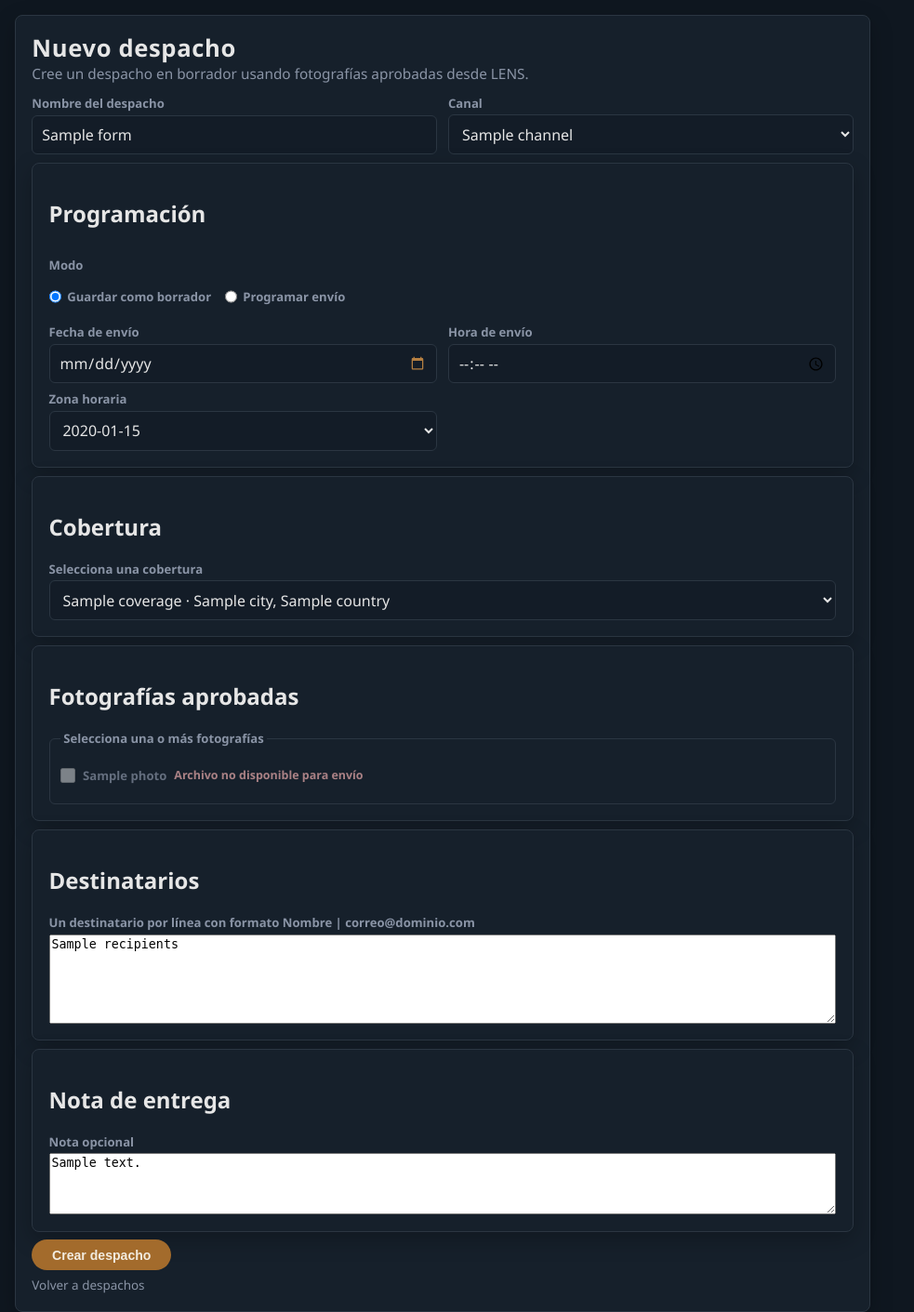
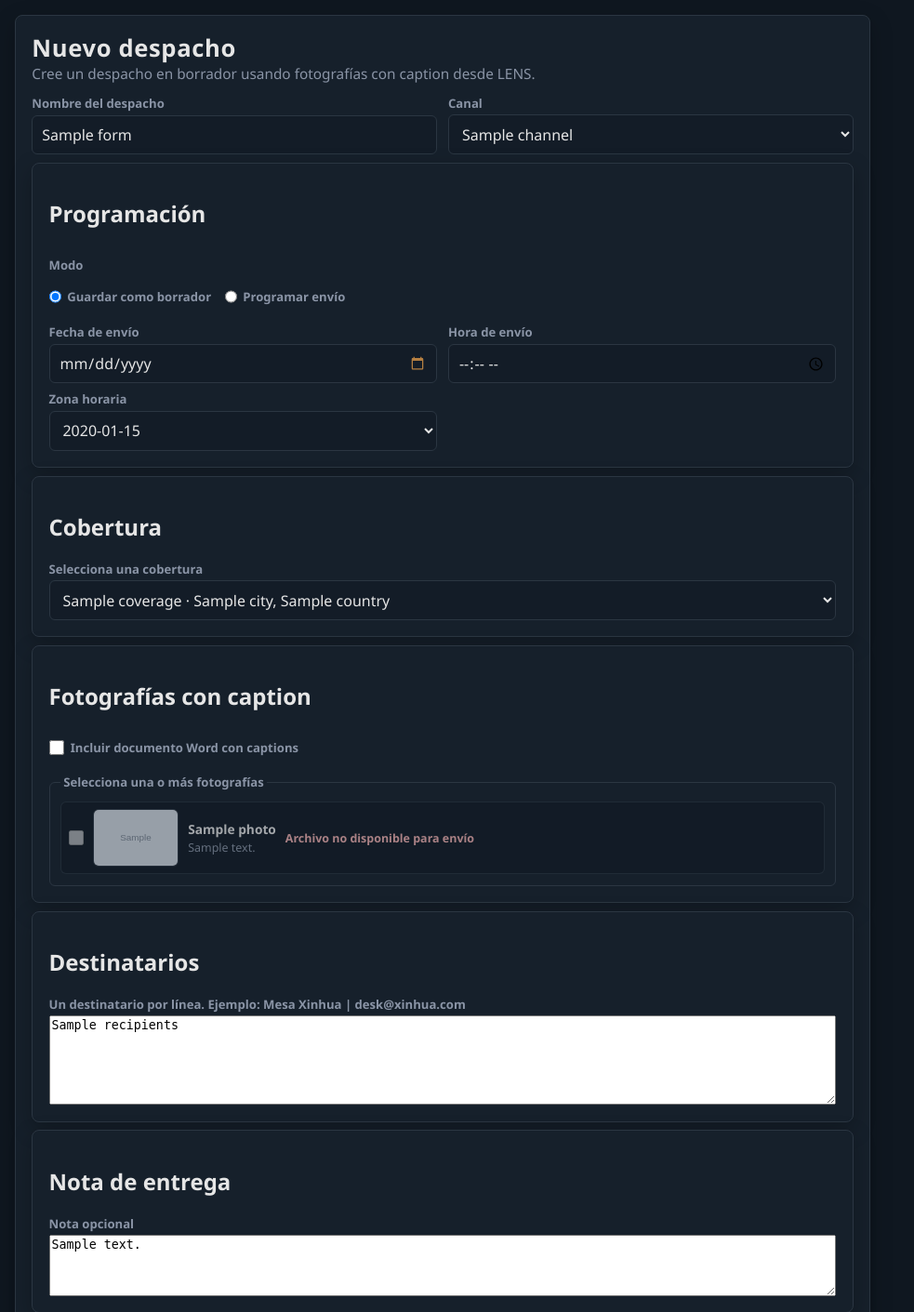
Before and after one commit to rlandetta/atlas-lens, a Flask app: template app/templates/dispatch/new.html in a window 1280 px wide. Shown: the part 62-1473 px from the top of the page at 93% size, without its empty margins (0-983 px from the left). Run offline with Flask 3, Linux system fonts and the light colour scheme; the template is opened without the code that fills it: most values are stand-ins (such as "Sample title", 1, 10 or a date in 2020); grey boxes marked "Sample" are stand-in pictures.

Commit message:
feat(dispatch): simplify eligibility and enrich shipment selection

```diff
--- a/app/routes/dispatch.py
+++ b/app/routes/dispatch.py
@@ -73,7 +73,7 @@ def is_photo_available_for_dispatch(photo: dict[str, Any]) -> bool:
     return coverage_store.is_stored_file_available(storage_path)
 
 
-def get_approved_photo_options(coverage_id: str) -> list[dict[str, str]]:
+def get_caption_photo_options(coverage_id: str) -> list[dict[str, str]]:
     if not coverage_id:
         return []
     try:
@@ -88,14 +88,21 @@ def get_approved_photo_options(coverage_id: str) -> list[dict[str, str]]:
         {
             "id": str(photo.get("id", "")),
             "name": str(photo.get("name", "") or photo.get("id", "")),
-            "available_on_disk": is_photo_available_for_dispatch(photo),
+            "caption_excerpt": str(photo.get("caption_narrative", "")).strip()[:140],
+            "has_caption": bool(str(photo.get("caption_narrative", "")).strip()),
+            "file_available": is_photo_available_for_dispatch(photo),
+            "available_on_disk": (
+                bool(str(photo.get("caption_narrative", "")).strip())
+                and is_photo_available_for_dispatch(photo)
+            ),
+            "thumbnail_url": url_for(
+                "web.coverage_photo_media",
+                coverage_id=coverage_id,
+                photo_id=str(photo.get("id", "")),
+            ) if is_photo_available_for_dispatch(photo) else "",
         }
         for photo in photos
-        if (
-            photo.get("id")
-            and photo.get("caption_status") == "Aprobado"
-            and str(photo.get("caption_narrative", "")).strip()
-        )
+        if photo.get("id")
     ]
 
 
@@ -107,7 +114,10 @@ def parse_recipients(raw_recipients: str) -> list[dict[str, str]]:
     recipients = []
     for line in lines:
         if "|" not in line:
-            raise DispatchValidationError("Cada destinatario debe usar el formato Nombre | correo@dominio.com.")
+            raise DispatchValidationError(
+                "Cada destinatario debe usar el formato Nombre | correo@dominio.com. "
+                "Ejemplo: Mesa Xinhua | desk@xinhua.com"
+            )
         name, email = [part.strip() for part in line.split("|", 1)]
         if not name or not email:
             raise DispatchValidationError("Cada destinatario debe incluir nombre y correo electrónico.")
@@ -168,6 +178,17 @@ def build_form_context(form_data: dict[str, Any] | None = None, errors: list[str
     )
     if requested_coverage_id and selected_coverage and not form_data.get("name"):
         form_data["name"] = selected_coverage["name"]
+    if "include_caption_docx" not in form_data:
+        form_data["include_caption_docx"] = True
+    photo_options = get_caption_photo_options(selected_coverage_id)
+    eligible_photo_ids = {
+        photo["id"]
+        for photo in photo_options
+        if photo["available_on_disk"]
+    }
+    selected_photo_ids = set(form_data.get("photo_ids", []))
+    if request.method == "GET" and not selected_photo_ids:
+        selected_photo_ids = set(eligible_photo_ids)
     return {
         "channel_options": CHANNEL_OPTIONS,
         "coverage_options": coverage_options,
@@ -175,9 +196,14 @@ def build_form_context(form_data: dict[str, Any] | None = None, errors: list[str
         "timezone_options": TIMEZONE_OPTIONS,
         "errors": context_errors,
         "form_data": form_data,
-        "photo_options": get_approved_photo_options(selected_coverage_id),
+        "photo_options": photo_options,
         "selected_coverage": selected_coverage,
-        "selected_photo_ids": set(form_data.get("photo_ids", [])),
+        "selected_photo_ids": selected_photo_ids,
+        "docx_includes_all_captions": bool(
+            form_data.get("include_caption_docx")
+            and not selected_photo_ids
+            and eligible_photo_ids
+        ),
     }
 
 
@@ -206,6 +232,7 @@ def new() -> str:
         "scheduled_date": request.form.get("scheduled_date", "").strip(),
         "scheduled_time": request.form.get("scheduled_time", "").strip(),
         "timezone": request.form.get("timezone", DEFAULT_TIMEZONE).strip() or DEFAULT_TIMEZONE,
+        "include_caption_docx": "include_caption_docx" in request.form,
     }
 
     errors = []
@@ -222,17 +249,17 @@ def new() -> str:
         errors.append("El nombre del despacho es obligatorio.")
     if not form_data["coverage_id"]:
         errors.append("Selecciona una cobertura.")
-    if not form_data["photo_ids"]:
-        errors.append("Selecciona al menos una fotografía.")
-    else:
-        approved_photo_options = get_approved_photo_options(form_data["coverage_id"])
+    if not form_data["photo_ids"] and not form_data["include_caption_docx"]:
+        errors.append("Seleccione al menos una fotografía o incluya el documento Word con captions.")
+    if form_data["photo_ids"]:
+        approved_photo_options = get_caption_photo_options(form_data["coverage_id"])
         unavailable_photo_ids = {
             photo["id"]
             for photo in approved_photo_options
             if not photo["available_on_disk"]
         }
         if any(photo_id in unavailable_photo_ids for photo_id in form_data["photo_ids"]):
-            errors.append("Selecciona únicamente fotografías aprobadas con archivo disponible para envío.")
+            errors.append("Selecciona únicamente fotografías con caption y archivo disponible para envío.")
     if form_data["channel"] not in CHANNEL_OPTIONS:
         errors.append("Selecciona un canal válido.")
     try:
@@ -261,9 +288,18 @@ def new() -> str:
             recipients=recipients,
             delivery_note=form_data["delivery_note"],
             channel=form_data["channel"],
+            export_reference={
+                "caption_docx": {
+                    "include": bool(form_data["include_caption_docx"]),
+                    "format": "docx",
+                    "photo_scope": "selected" if form_data["photo_ids"] else "all_eligible",
+                    "generator": "ExportService",
+                }
+            },
             status=status,
             scheduled_at=scheduled_at,
             timezone=timezone_name,
+            include_caption_docx=bool(form_data["include_caption_docx"]),
         )
     except DispatchValidationError as error:
         return render_template(
--- a/app/routes/web.py
+++ b/app/routes/web.py
@@ -8,7 +8,7 @@ import tempfile
 import unicodedata
 from pathlib import Path
 
-from flask import Blueprint, abort, current_app, jsonify, redirect, render_template, request, url_for
+from flask import Blueprint, abort, current_app, jsonify, redirect, render_template, request, send_file, url_for
 
 from app.ai import AIError, AIService
 from app.ai.context_engine import get_coverage_context_data, normalize_context_payload
@@ -345,16 +345,20 @@ def find_coverage_photo(coverage: dict, photo_id: str) -> dict | None:
     )
 
 
-def is_photo_approved_for_dispatch_entry(photo: dict) -> bool:
+def is_photo_dispatch_eligible_entry(photo: dict) -> bool:
+    storage_path = str(photo.get("storage_path", "")).strip()
+    if coverage_store is not None and not coverage_store.is_stored_file_available(storage_path):
+        return False
     return (
-        photo.get("caption_status") == "Aprobado"
-        and bool(str(photo.get("caption_narrative", "")).strip())
+        bool(str(photo.get("caption_narrative", "")).strip())
+        and photo.get("available_on_disk", True) is not False
+        and bool(storage_path)
     )
 
 
 def has_dispatch_ready_caption(coverage: dict) -> bool:
     return any(
-        is_photo_approved_for_dispatch_entry(photo)
+        is_photo_dispatch_eligible_entry(photo)
         for photo in ensure_coverage_photos(coverage)
     )
 
@@ -668,6 +672,30 @@ def add_coverage_photo(coverage_id: str):
     return jsonify({"photo": photo, "total": len(photos)}), 201
 
 
+@web_bp.get("/coverages/<coverage_id>/photos/<photo_id>/media")
+def coverage_photo_media(coverage_id: str, photo_id: str):
+    coverage = coverages.get(coverage_id)
+    if coverage is None or coverage_store is None:
+        abort(404)
+
+    photo = find_coverage_photo(coverage, photo_id)
+    if photo is None:
+        abort(404)
+
+    storage_path = str(photo.get("storage_path", "")).strip()
+    media_path = coverage_store.resolve_storage_path(storage_path)
+    if (
+        media_path is None
+        or not media_path.is_file()
+        or media_path.is_symlink()
+        or not coverage_store.is_stored_file_available(storage_path)
+    ):
+        abort(404)
+
+    mimetype = str(photo.get("type", "")).strip() or None
+    return send_file(media_path, mimetype=mimetype)
+
+
 @web_bp.post("/coverages/<coverage_id>/photos/<photo_id>/caption")
 def save_coverage_photo_caption(coverage_id: str, photo_id: str):
     coverage = coverages.get(coverage_id)
--- a/app/static/css/main.css
+++ b/app/static/css/main.css
@@ -507,8 +507,13 @@ h1 {
 
 .dispatch-photo-option {
     align-items: center;
+    background: #111a24;
+    border: 1px solid rgba(43, 54, 66, 0.82);
+    border-radius: var(--radius-md);
     display: flex;
-    gap: 0.5rem;
+    gap: 0.62rem;
+    min-height: 74px;
+    padding: 0.45rem 0.52rem;
 }
 
 .coverage-form .dispatch-photo-option input {
@@ -520,6 +525,56 @@ h1 {
 
 .dispatch-photo-option.is-disabled {
     opacity: 0.68;
+}
+
+.dispatch-photo-thumb,
+.dispatch-photo-thumb-placeholder {
+    background: #0d141d;
+    border: 1px solid var(--border);
+    border-radius: var(--radius-md);
+    flex: 0 0 92px;
+    height: 62px;
+    object-fit: cover;
+    width: 92px;
+}
+
+.dispatch-photo-copy {
+    display: grid;
+    gap: 0.16rem;
+    min-width: 0;
+}
+
+.dispatch-photo-name {
+    color: var(--text-main);
+    font-size: 0.86rem;
+    font-weight: 700;
+    overflow-wrap: anywhere;
+}
+
+.dispatch-photo-caption {
+    color: var(--text-secondary);
+    font-size: 0.78rem;
+    font-weight: 500;
+    line-height: 1.3;
+}
+
+.dispatch-docx-option {
+    align-items: center;
+    display: inline-flex;
+    gap: 0.45rem;
+    margin-bottom: 0.58rem;
+}
+
+.coverage-form .dispatch-docx-option input {
+    height: 1rem;
+    margin: 0;
+    width: 1rem;
+}
+
+.dispatch-docx-note {
+    color: var(--text-secondary);
+    font-size: 0.82rem;
+    margin: 0 0 0.62rem;
 }
 
 .dispatch-photo-unavailable {
--- a/app/static/js/photo_workspace.js
+++ b/app/static/js/photo_workspace.js
@@ -1105,7 +1105,7 @@ const generateNarrationWithAi = async (options = {}) => {
         setAiButtonState("Generando...", true);
         const payload = await requestAiNarration(photoId, options);
         await applyAiNarration(photoId, payload.narration);
-        setAiStatus("Narración generada. Revisa el texto antes de aprobar.");
+        setAiStatus("Narración generada. Revisa el texto antes de guardar.");
         setAiButtonState("Generar nuevamente");
     } catch (error) {
         setAiStatus("No fue posible generar la narración. Intenta nuevamente.", "error");
--- a/app/templates/dispatch/new.html
+++ b/app/templates/dispatch/new.html
@@ -6,7 +6,7 @@
 {% block content %}
 <section class="form-card ui-card">
     <h1>Nuevo despacho</h1>
-    <p class="subtitle">Cree un despacho en borrador usando fotografías aprobadas desde LENS.</p>
+    <p class="subtitle">Cree un despacho en borrador usando fotografías con caption desde LENS.</p>
 
     {% if errors %}
     <div class="form-error" role="alert">
@@ -92,31 +92,50 @@
         </section>
 
         <section class="ui-card" aria-labelledby="dispatch-new-photos-title">
-            <h2 id="dispatch-new-photos-title">Fotografías aprobadas</h2>
+            <h2 id="dispatch-new-photos-title">Fotografías con caption</h2>
+            <label class="dispatch-docx-option">
+                <input type="checkbox" name="include_caption_docx" value="1" {% if form_data.include_caption_docx %}checked{% endif %}>
+                <span>Incluir documento Word con captions</span>
+            </label>
+            {% if docx_includes_all_captions %}
+            <p class="dispatch-docx-note">El documento Word incluirá todos los captions disponibles de la cobertura.</p>
+            {% endif %}
             {% if photo_options %}
             <fieldset class="dispatch-photo-options">
                 <legend>Selecciona una o más fotografías</legend>
                 {% for photo in photo_options %}
                 <label class="dispatch-photo-option{% if not photo.available_on_disk %} is-disabled{% endif %}">
                     <input type="checkbox" name="photo_ids" value="{{ photo.id }}" {% if photo.id in selected_photo_ids and photo.available_on_disk %}checked{% endif %} {% if not photo.available_on_disk %}disabled{% endif %}>
-                    <span>{{ photo.name }}</span>
-                    {% if not photo.available_on_disk %}
+                    {% if photo.thumbnail_url %}
+                    <img class="dispatch-photo-thumb" src="{{ photo.thumbnail_url }}" alt="Miniatura de {{ photo.name }}" loading="lazy">
+                    {% else %}
+                    <span class="dispatch-photo-thumb-placeholder" aria-hidden="true"></span>
+                    {% endif %}
+                    <span class="dispatch-photo-copy">
+                        <span class="dispatch-photo-name">{{ photo.name }}</span>
+                        {% if photo.caption_excerpt %}
+                        <span class="dispatch-photo-caption">{{ photo.caption_excerpt }}</span>
+                        {% else %}
+                        <span class="dispatch-photo-unavailable">Sin caption</span>
+                        {% endif %}
+                    </span>
+                    {% if not photo.file_available %}
                     <span class="dispatch-photo-unavailable">Archivo no disponible para envío</span>
                     {% endif %}
                 </label>
                 {% endfor %}
             </fieldset>
             {% elif form_data.coverage_id %}
-            <p>La cobertura seleccionada no tiene fotografías con caption aprobado.</p>
+            <p>La cobertura seleccionada no tiene fotografías con caption.</p>
             {% else %}
-            <p>Selecciona una cobertura para ver sus fotografías aprobadas.</p>
+            <p>Selecciona una cobertura para ver sus fotografías con caption.</p>
             {% endif %}
         </section>
 
         <section class="ui-card" aria-labelledby="dispatch-new-recipients-title">
             <h2 id="dispatch-new-recipients-title">Destinatarios</h2>
             <div class="form-field">
-                <label for="recipients">Un destinatario por línea con formato Nombre | correo@dominio.com</label>
+                <label for="recipients">Un destinatario por línea. Ejemplo: Mesa Xinhua | desk@xinhua.com</label>
                 <textarea id="recipients" name="recipients" rows="6" required>{{ form_data.recipients or '' }}</textarea>
             </div>
         </section>
```
Also changed, not shown: app/dispatch/models.py (+5 -2 lines), app/dispatch/service.py (+5 -3 lines), app/lens_read_service.py (+4 -5 lines), app/templates/coverage_detail.html (+4 -10 lines), tests/test_dispatch_routes.py (+41 -9 lines), tests/test_dispatch_service.py (+31 -8 lines), tests/test_lens_persistence_routes.py (+18 -5 lines).
